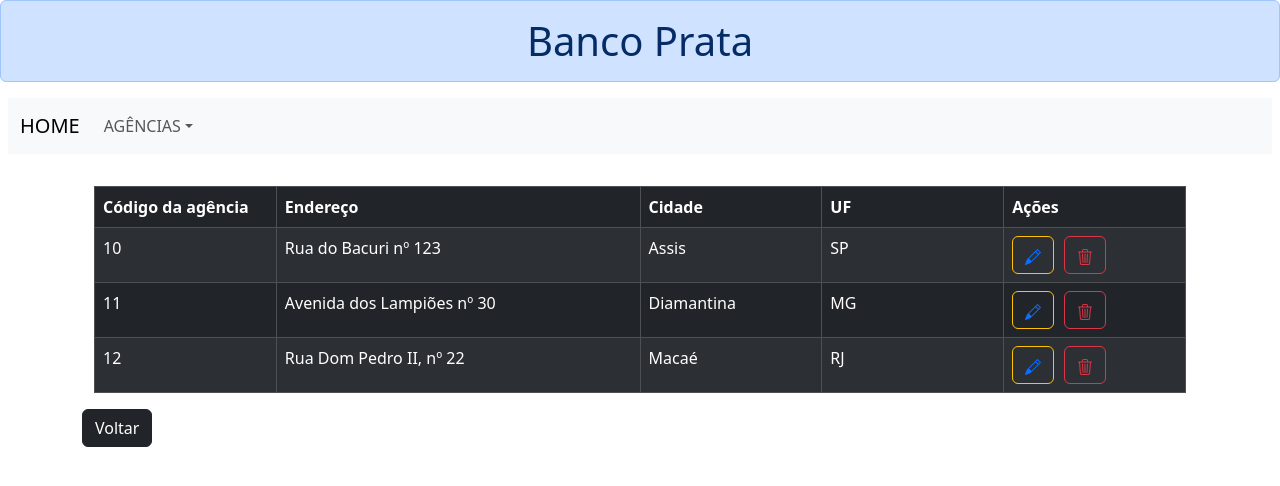
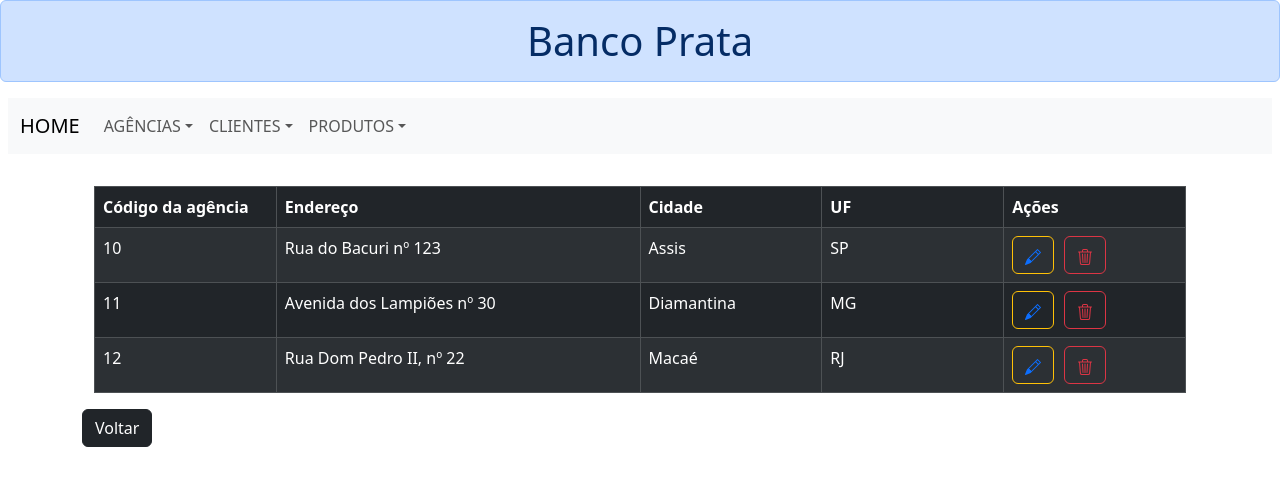
Before and after one commit to itoalberti/banco-prata, a React (Create React App) app in the folder frontend-bancoprata/: page /exibiragencias in a window 1280 px wide. Shown: the top 486 px of the page. Built offline with nearby package versions, Linux system fonts and the light colour scheme.

Commit message:
nova branch Banco Prata

```diff
--- a/frontend-bancoprata/src/templates/Menu.js
+++ b/frontend-bancoprata/src/templates/Menu.js
@@ -10,9 +10,17 @@ export default function Menu() {
           <Nav className='me-auto'>
             <NavDropdown title='AGÊNCIAS' id='basic-nav-dropdown'>
               <NavDropdown.Item href='/cadastraragencia'>Cadastrar agência</NavDropdown.Item>
-              <NavDropdown.Item href='/alteraragencia'>Alterar agência</NavDropdown.Item>
               <NavDropdown.Item href='/exibiragencias'>Exibir agências</NavDropdown.Item>
-              <NavDropdown.Item href='/excluiragencia'>Excluir agência</NavDropdown.Item>
+              {/* <NavDropdown.Item href='/alteraragencia'>Alterar agência</NavDropdown.Item> */}
+              {/* <NavDropdown.Item href='/excluiragencia'>Excluir agência</NavDropdown.Item> */}
+            </NavDropdown>
+            <NavDropdown title='CLIENTES' id='basic-nav-dropdown'>
+              <NavDropdown.Item href='/cadastrarcliente'>Cadastrar cliente</NavDropdown.Item>
+              <NavDropdown.Item href='/exibirclientes'>Exibir clientes</NavDropdown.Item>
+            </NavDropdown>
+            <NavDropdown title='PRODUTOS' id='basic-nav-dropdown'>
+              <NavDropdown.Item href='/cadastrarproduto'>Cadastrar produto</NavDropdown.Item>
+              <NavDropdown.Item href='/exibirprodutos'>Exibir produtos</NavDropdown.Item>
             </NavDropdown>
           </Nav>
         </Navbar.Collapse>
```
Also changed, not shown: frontend-bancoprata/Estrutura.txt (added).
